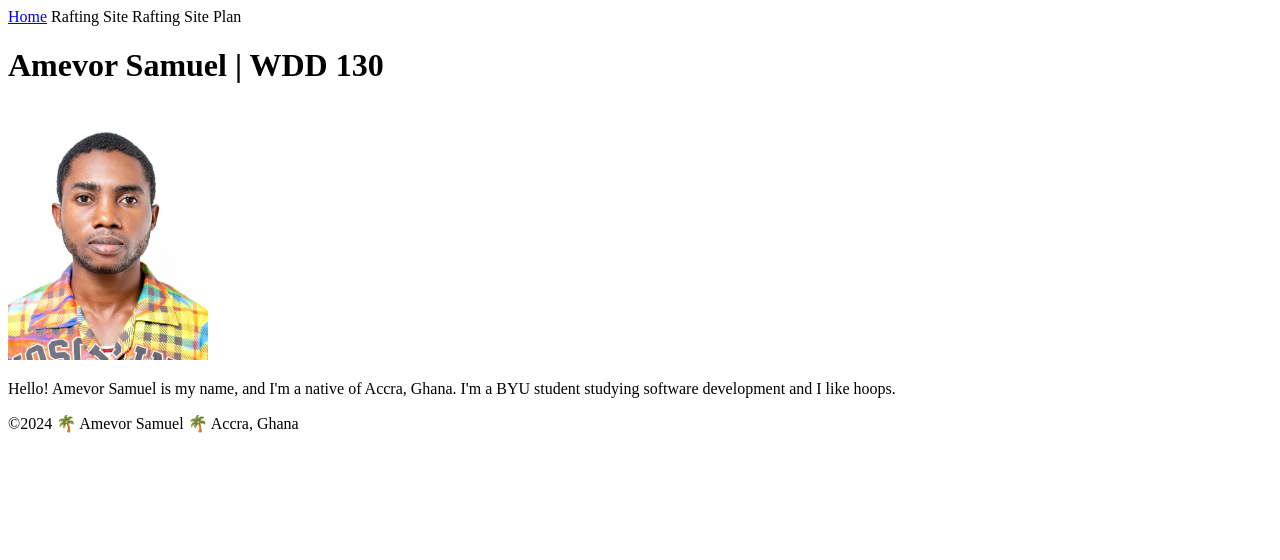
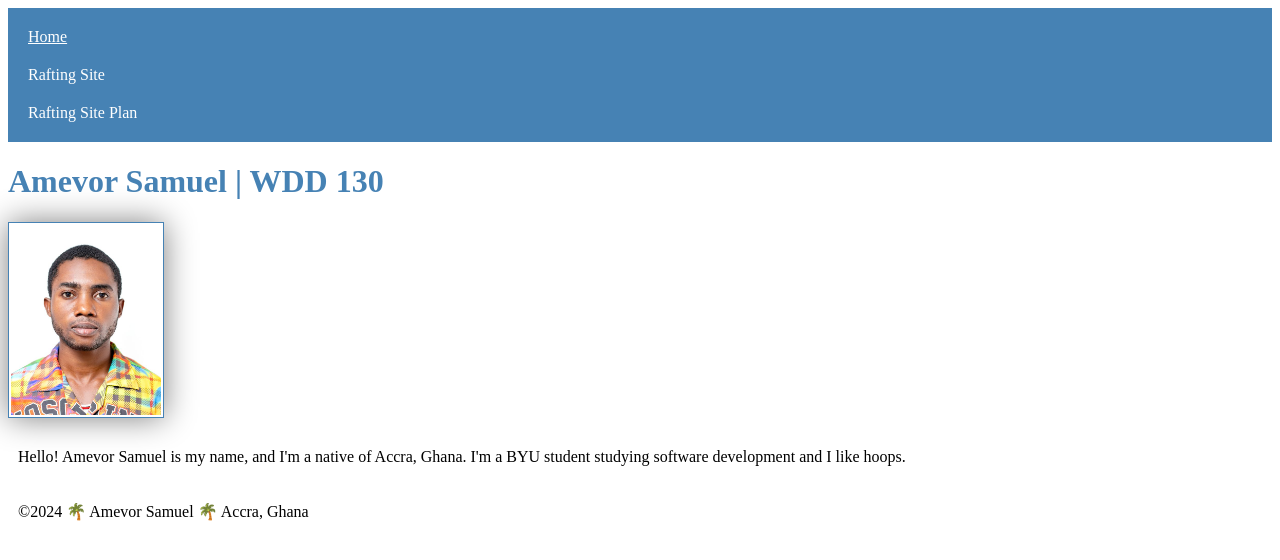
Before and after one commit to NanaYaw009/wdd130, a plain HTML site: page index.html in a window 1280 px wide. Drawn offline with Linux system fonts and the light colour scheme.

```diff
--- a/index.html
+++ b/index.html
@@ -4,6 +4,7 @@
     <meta charset="UTF-8">
     <meta name="viewport" content="width=device-width, initial-scale=1.0">
     <title>Amevor Samuel | WDD 130</title>
+    <link rel="stylesheet" href="styles/styles.css">
 </head>
 <body>
     <header>
--- /dev/null
+++ b/styles/styles.css
@@ -0,0 +1,26 @@
+nav {
+    background-color: steelblue;
+    padding: 10px;
+}
+
+nav a {
+    color: white;
+    padding: 10px;
+    display: block;
+}
+
+h1 {
+    color: steelblue;
+}
+
+img {
+    width: 150px;
+    height: auto;
+    border: 1px solid steelblue;
+    padding: 2px;
+    box-shadow: 0 0 30px gray;
+}
+
+p {
+    padding: 10px;
+}
```
